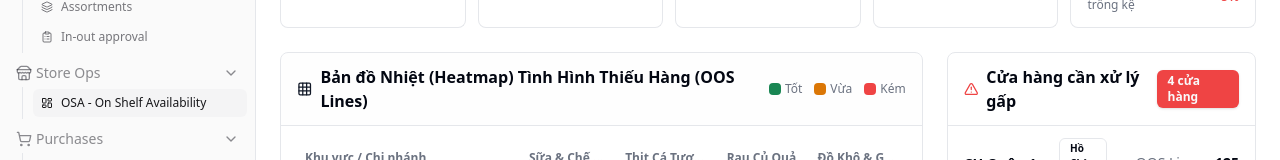
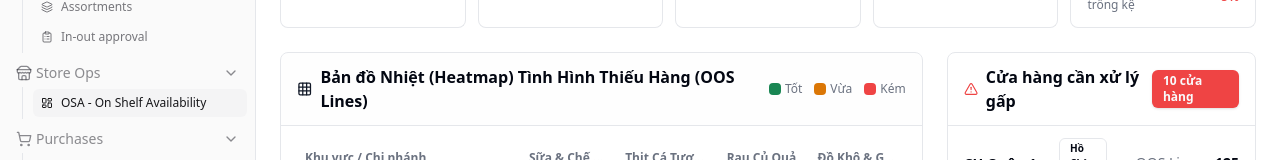
Before and after one commit to hada-works/hada-ui, a React (Vite) app: page /store-ops/osa in a window 1280 px wide. Shown: the part 165-325 px from the top of the page. Built offline with nearby package versions, Linux system fonts and the light colour scheme.

Commit message:
feat(store-ops): increase display count of store alerts and top stores to 10 items

```diff
--- a/src/features/store-ops/pages/OsaDashboardPage.tsx
+++ b/src/features/store-ops/pages/OsaDashboardPage.tsx
@@ -110,6 +110,12 @@ const STORE_ALERTS = [
   { id: "S045", name: "CH Gò Vấp - Quang Trung", region: "Hồ Chí Minh", oosLines: 98, urgent: 20, osaPct: 91.5 },
   { id: "S082", name: "CH Cầu Giấy - Xuân Thủy", region: "Hà Nội", oosLines: 85, urgent: 15, osaPct: 92.1 },
   { id: "S105", name: "CH Hải Châu - Lê Duẩn", region: "Đà Nẵng", oosLines: 110, urgent: 30, osaPct: 87.5 },
+  { id: "S032", name: "CH Bình Thạnh - Xô Viết Nghệ Tĩnh", region: "Hồ Chí Minh", oosLines: 105, urgent: 25, osaPct: 90.0 },
+  { id: "S112", name: "CH Hoàn Kiếm - Hai Bà Trưng", region: "Hà Nội", oosLines: 78, urgent: 12, osaPct: 93.4 },
+  { id: "S099", name: "CH Thủ Đức - Võ Văn Ngân", region: "Hồ Chí Minh", oosLines: 95, urgent: 18, osaPct: 90.8 },
+  { id: "S021", name: "CH Quận 7 - Nguyễn Thị Thập", region: "Hồ Chí Minh", oosLines: 88, urgent: 14, osaPct: 91.2 },
+  { id: "S133", name: "CH Thanh Khê - Điện Biên Phủ", region: "Đà Nẵng", oosLines: 72, urgent: 10, osaPct: 94.1 },
+  { id: "S067", name: "CH Cần Thơ - 30 Tháng 4", region: "Tỉnh Khác", oosLines: 82, urgent: 16, osaPct: 92.5 },
 ]
 
 function fmtK(n: number) { return n >= 1000 ? `${(n / 1000).toFixed(1)}K` : String(n) }
@@ -611,7 +617,7 @@ export function OsaDashboardPage() {
                   <h2 className="text-base font-semibold">Top Siêu Thị Thiếu Hàng</h2>
                 </div>
                 <div className="space-y-3">
-                  {[...STORE_ALERTS].sort((a,b) => a.osaPct - b.osaPct).slice(0, 5).map(store => (
+                  {[...STORE_ALERTS].sort((a,b) => a.osaPct - b.osaPct).slice(0, 10).map(store => (
                     <HBar
                       key={store.id}
                       label={store.name}
```
